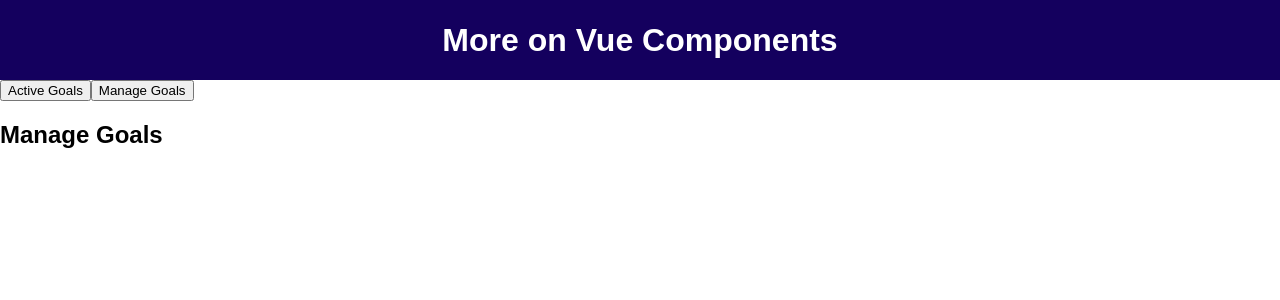
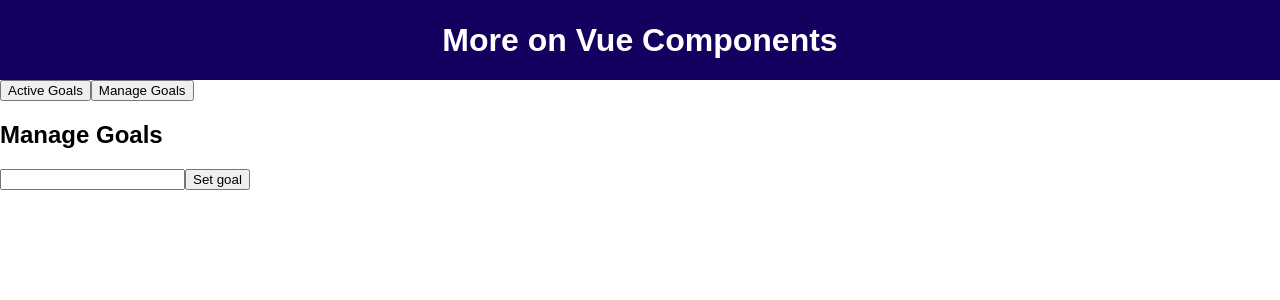
Before and after one commit to RebeccaHA/styles-and-slots, a Vue app: page / in a window 1280 px wide. Both pictures are taken after a click on the button "Manage Goals". Shown: the top 300 px of the page. Built offline with nearby package versions, Linux system fonts and the light colour scheme; the HTML template or start-up script is replaced by a standard one.

Commit message:
added keep alive to make sure component isnt deleted from the dom

```diff
--- a/src/App.vue
+++ b/src/App.vue
@@ -3,7 +3,9 @@
     <the-header></the-header>
     <button @click="setSelectedComponent('active-goals')">Active Goals</button>
     <button @click="setSelectedComponent('manage-goals')">Manage Goals</button>
-    <component :is="selected"></component>
+    <keep-alive>
+      <component :is="selected"></component>
+    </keep-alive>
   </div>
 </template>
 
--- a/src/components/ManageGoals.vue
+++ b/src/components/ManageGoals.vue
@@ -1,3 +1,10 @@
 <template>
-  <h2>Manage Goals</h2>
+  <div>
+    <h2>Manage Goals</h2>
+    <input type="text" ref="goal" />
+    <button @click="setGoal">Set goal</button>
+  </div>
 </template>
+
+<script>
+</script>
```
